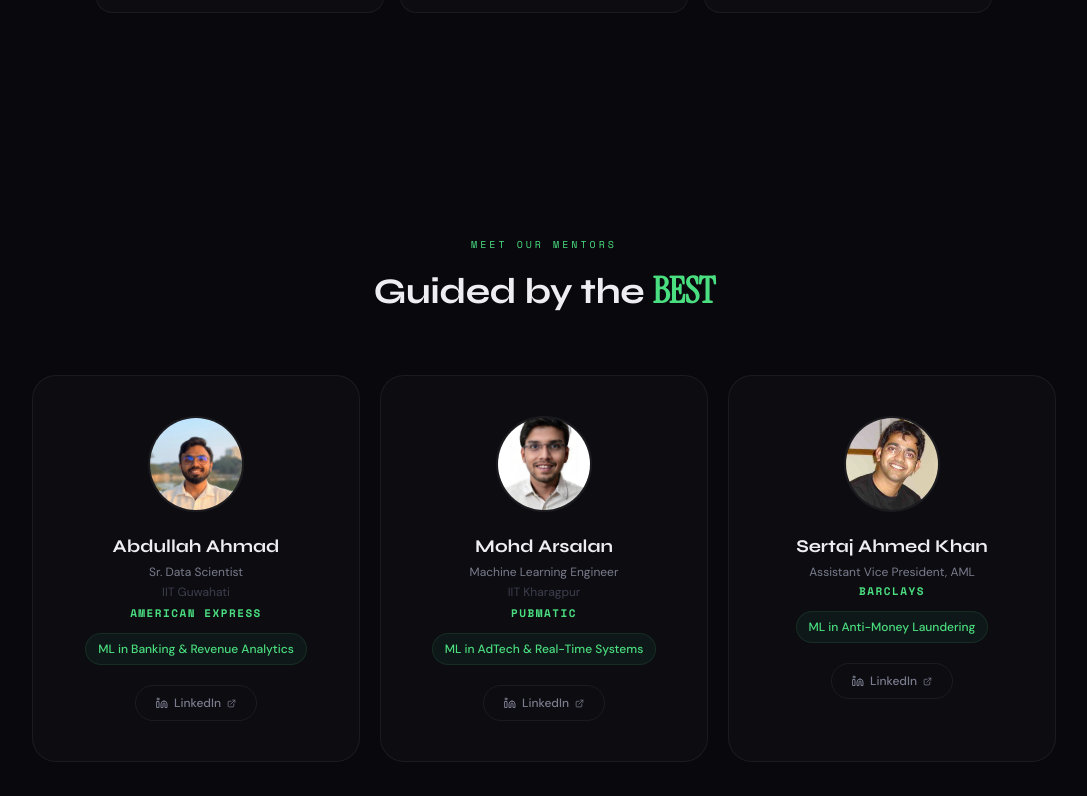
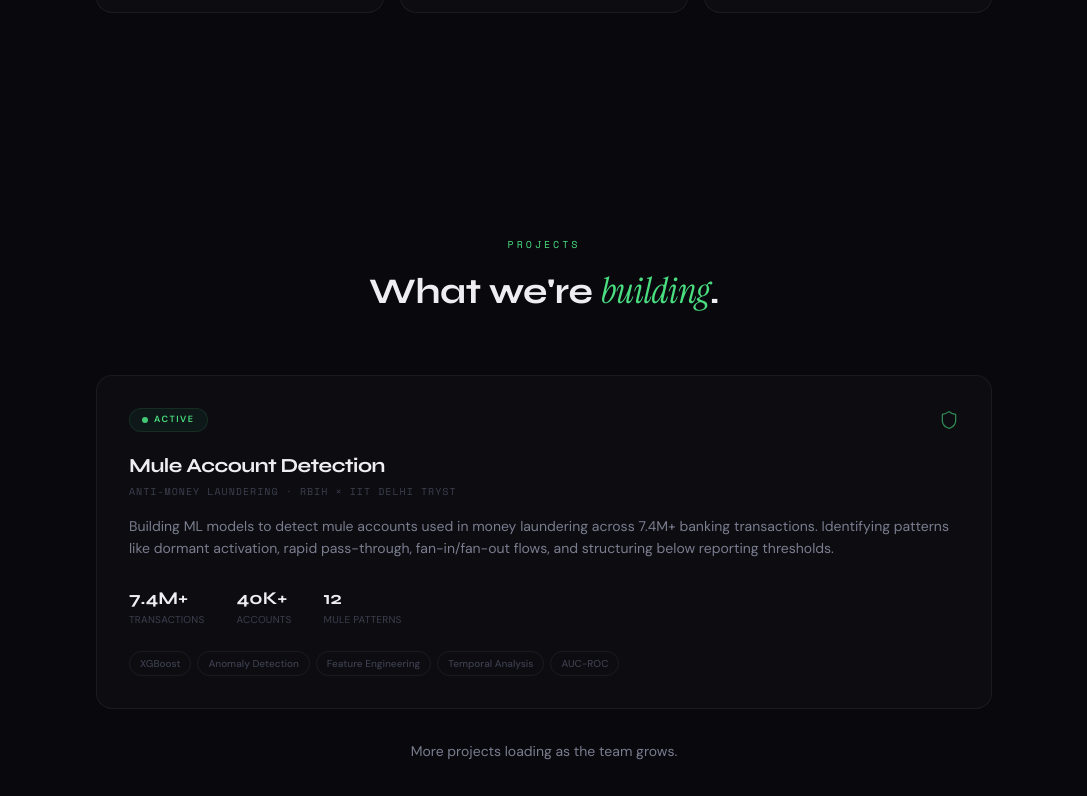
Before and after one commit to SuhaibK10/FAAST-ML-Team, a React (Vite) app: page / in a window 1280 px wide. Shown: the part 1204-2000 px from the top of the page, without its empty margins (96-1183 px from the left). Built offline with nearby package versions, Linux system fonts and the light colour scheme.

Commit message:
Adding Projects Section

```diff
--- a/src/App.jsx
+++ b/src/App.jsx
@@ -4,9 +4,11 @@ import Preloader from './components/Preloader'
 import Hero from './components/Hero'
 import LogoMarquee from './components/LogoMarquee'
 import WhatYouDo from './components/WhatYouDo'
+import Projects from './components/Projects'
 import Mentors from './components/Mentors'
 import ApplicationForm from './components/ApplicationForm'
 import { Instagram, Linkedin, Globe } from 'lucide-react'
+
 
 export default function App() {
   const [loaded, setLoaded] = useState(false)
@@ -47,6 +49,7 @@ export default function App() {
         <Hero />
         <LogoMarquee />
         <WhatYouDo />
+        <Projects />
         <Mentors />
         <ApplicationForm />
 
--- /dev/null
+++ b/src/components/Projects.jsx
@@ -0,0 +1,123 @@
+import { motion } from 'framer-motion'
+import { Database, Shield, Brain, ExternalLink } from 'lucide-react'
+
+const projects = [
+  {
+    status: 'ACTIVE',
+    statusColor: 'text-mint',
+    statusBg: 'bg-mint-dim border-mint/10',
+    title: 'Mule Account Detection',
+    subtitle: 'Anti-Money Laundering · RBIH × IIT Delhi Tryst',
+    desc: 'Building ML models to detect mule accounts used in money laundering across 7.4M+ banking transactions. Identifying patterns like dormant activation, rapid pass-through, fan-in/fan-out flows, and structuring below reporting thresholds.',
+    stats: [
+      { value: '7.4M+', label: 'Transactions' },
+      { value: '40K+', label: 'Accounts' },
+      { value: '12', label: 'Mule Patterns' },
+    ],
+    tags: ['XGBoost', 'Anomaly Detection', 'Feature Engineering', 'Temporal Analysis', 'AUC-ROC'],
+    icon: Shield,
+    iconColor: 'text-mint',
+  },
+  // Add more projects here as the team grows
+  // {
+  //   status: 'UPCOMING',
+  //   title: 'Jane Street Market Prediction',
+  //   ...
+  // },
+]
+
+export default function Projects() {
+  return (
+    <section id="projects" className="py-20 md:py-28 px-6 md:px-12">
+      <div className="max-w-4xl mx-auto">
+        {/* Header */}
+        <motion.div
+          className="text-center mb-14"
+          initial={{ opacity: 0, y: 16 }}
+          whileInView={{ opacity: 1, y: 0 }}
+          viewport={{ once: true }}
+          transition={{ duration: 0.6 }}
+        >
+          <p className="font-[family-name:var(--font-mono)] text-[10px] text-mint tracking-[3px] uppercase mb-3">Projects</p>
+          <h2 className="font-[family-name:var(--font-display)] text-[clamp(24px,3.5vw,36px)] font-bold tracking-[-0.5px] text-fg">
+            What we're{' '}
+            <span className="font-[family-name:var(--font-serif)] italic font-normal text-mint">building</span>.
+          </h2>
+        </motion.div>
+
+        {/* Project Cards */}
+        <div className="space-y-5">
+          {projects.map((project, i) => (
+            <motion.div
+              key={project.title}
+              className="p-6 md:p-8 rounded-2xl border border-dim3 bg-surface group relative overflow-hidden"
+              initial={{ opacity: 0, y: 24 }}
+              whileInView={{ opacity: 1, y: 0 }}
+              viewport={{ once: true }}
+              transition={{ duration: 0.6, delay: i * 0.1 }}
+              whileHover={{ borderColor: 'rgba(74,222,128,0.12)' }}
+            >
+              {/* Top glow line */}
+              <div className="absolute top-0 left-0 right-0 h-px bg-gradient-to-r from-transparent via-mint/15 to-transparent opacity-0 group-hover:opacity-100 transition-opacity" />
+
+              {/* Status + Icon row */}
+              <div className="flex items-center justify-between mb-5">
+                <div className={`inline-flex items-center gap-1.5 px-3 py-1 rounded-full text-[9px] font-semibold tracking-[1.5px] uppercase border ${project.statusBg} ${project.statusColor}`}>
+                  <span className={`w-1.5 h-1.5 rounded-full ${project.statusColor === 'text-mint' ? 'bg-mint animate-pulse' : 'bg-dim2'}`} />
+                  {project.status}
+                </div>
+                <project.icon className={`w-5 h-5 ${project.iconColor} opacity-60`} strokeWidth={1.5} />
+              </div>
+
+              {/* Title */}
+              <h3 className="font-[family-name:var(--font-display)] text-lg md:text-xl font-bold text-fg mb-1 tracking-tight">
+                {project.title}
+              </h3>
+              <p className="font-[family-name:var(--font-mono)] text-[10px] text-dim2 tracking-[1px] uppercase mb-4">
+                {project.subtitle}
+              </p>
+
+              {/* Description */}
+              <p className="text-sm text-dim leading-relaxed mb-6">
+                {project.desc}
+              </p>
+
+              {/* Stats */}
+              <div className="flex gap-8 mb-6">
+                {project.stats.map((stat) => (
+                  <div key={stat.label}>
+                    <div className="font-[family-name:var(--font-display)] text-lg font-bold text-fg">{stat.value}</div>
+                    <div className="text-[10px] text-dim2 uppercase tracking-wide">{stat.label}</div>
+                  </div>
+                ))}
+              </div>
+
+              {/* Tags */}
+              <div className="flex flex-wrap gap-1.5">
+                {project.tags.map((tag) => (
+                  <span
+                    key={tag}
+                    className="px-2.5 py-1 rounded-full border border-dim3 text-[10px] text-dim2 font-medium"
+                  >
+                    {tag}
+                  </span>
+                ))}
+              </div>
+            </motion.div>
+          ))}
+        </div>
+
+        {/* More coming */}
+        <motion.p
+          className="text-center mt-8 text-sm text-dim"
+          initial={{ opacity: 0 }}
+          whileInView={{ opacity: 1 }}
+          viewport={{ once: true }}
+          transition={{ delay: 0.3 }}
+        >
+          More projects loading as the team grows.
+        </motion.p>
+      </div>
+    </section>
+  )
+}
```
